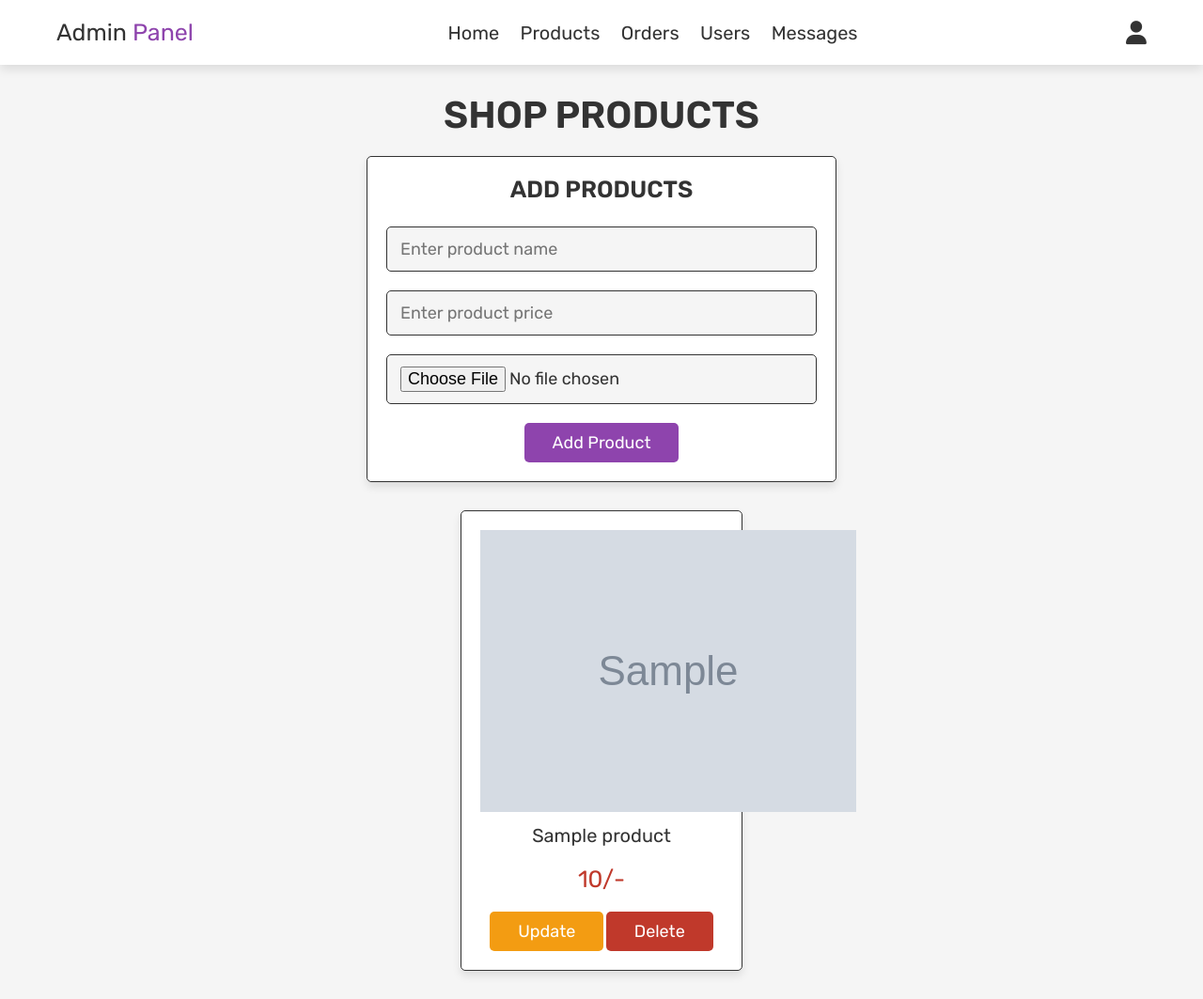
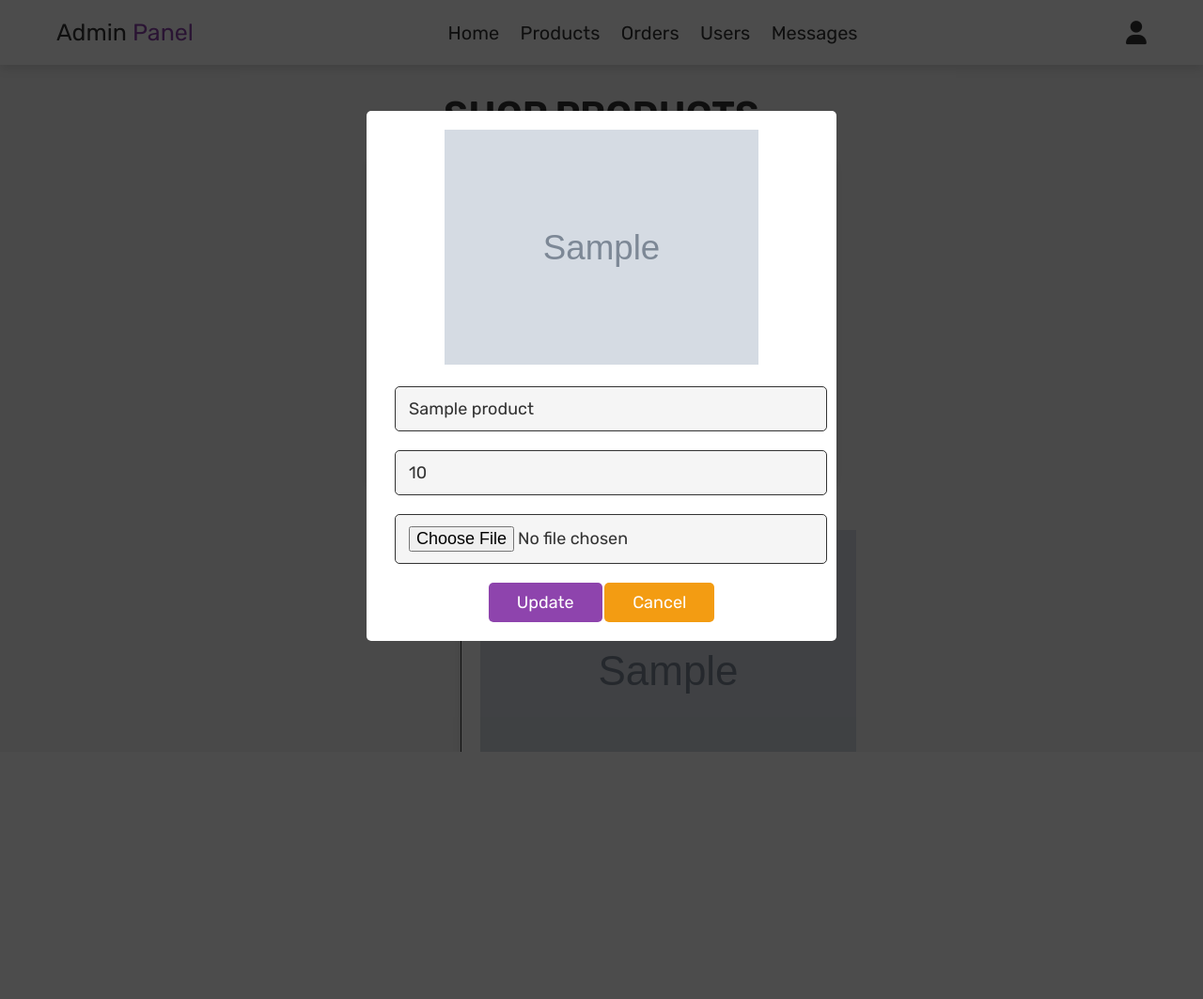
Before and after one commit to Bvorfi2002/BookStore-Project, a PHP site: page /admin_products.php?update=1 in a window 1280 px wide. Shown: the whole page at 94% size. After the commit the page ends 800 px from the top, so only its background shows below. Run offline with PHP 8.4, Linux system fonts and the light colour scheme; the visitor is signed in with stand-in values (Sample User, id 1); tables that the repository leaves empty or names only in its code hold one stand-in row (values such as "Sample post"); grey boxes marked "Sample" are stand-in pictures.

Commit message:
Product page

```diff
--- a/admin_products.php
+++ b/admin_products.php
@@ -41,8 +41,12 @@ if(isset($_POST['add_product'])){
         }
     }
 
+}
 
-
+if(isset($_GET['delete'])){
+    $delete_id = $_GET['delete'];
+    mysqli_query($conn,"DELETE FROM `products` WHERE id = '$delete_id'") or die('query failed');
+    header('location:admin_products.php');
 }
 
 ?>
@@ -119,6 +123,38 @@ if(isset($_POST['add_product'])){
 
        </section>
 
+       <section class="edit-product-form">
+
+         <?php
+          if(isset($_GET['update'])){
+            $update_id = $_GET['update'];
+            $update_query = mysqli_query($conn,"SELECT * FROM `products` WHERE id = '$update_id'") or die('query failed');
+
+            if(mysqli_num_rows($update_query) > 0){
+                while($fetch_update = mysqli_fetch_assoc($update_query)){
+
+         ?>
+         <form action="" method="post" enctype="multipart/form-data">
+            <input type="hidden" name="update_p_id" value="<?php echo $fetch_update['id']; ?>">
+            <input type="hidden" name="update_old_image" value="<?php echo $fetch_update['image']; ?>">
+            <img src="uploaded_img/<?php echo $fetch_update['image']; ?>" alt="">
+            <input type="text" name="update_name" value="<?php echo $fetch_update['name']; ?>" class="box" required placeholder="Enter Product Name">
+            <input type="number" name="update_price" value="<?php echo $fetch_update['price']; ?>" min="0" class="box" required placeholder="Enter Product Price">
+            <input type="file" class="box" name="update_image" accept="image/jpg, image/jpeg, image/png">
+            <input type="submit" value="update" name="update_product" class="btn">
+            <input type="reset" value="cancel" id="close-update" class="option-btn">
+         </form>
+         <?php
+                }
+                }
+
+            }else{
+                echo'<script>document.querySelector(".edit-product-form").style.display = "none";</script>';
+            }
+         ?>
+
+       </section>
+
 
 
 
--- a/js/admin_script.js
+++ b/js/admin_script.js
@@ -17,3 +17,8 @@ window.onscroll=()=>{
     accountBox.classList.remove('active');
 
 }
+
+document.querySelector('#close-update').onclick = () =>{
+    document.querySelector('.edit-product-form').style.display = 'none';
+    window.location.href = 'admin_products.php';
+}
```
Also changed, not shown: uploaded_img/the_happy_lemon.jpg (added).
